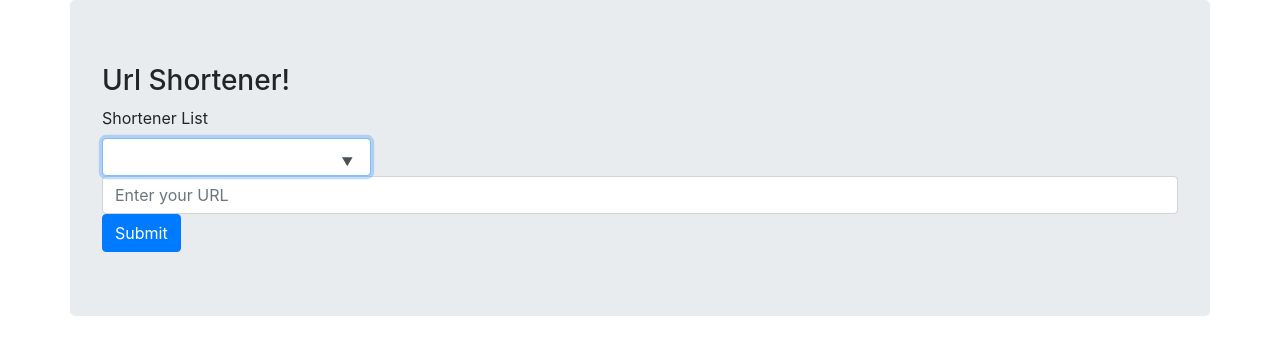
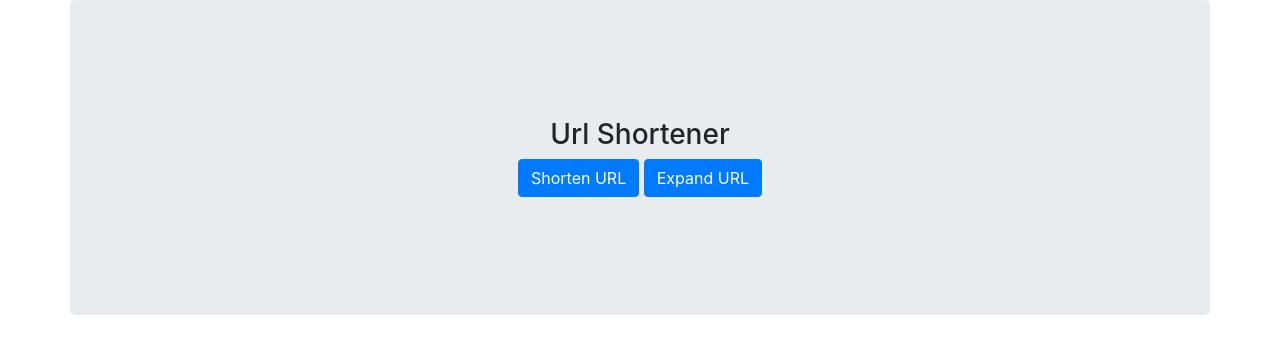
Before and after one commit to alrafiabdullah/URL-Shortener, a Django app: page / in a window 1280 px wide. Shown: the top 355 px of the page. Run offline with Django 3.2, Linux system fonts and the light colour scheme; some libraries are stand-ins or nearby versions.

Commit message:
url expand feature added

```diff
--- a/main/urls.py
+++ b/main/urls.py
@@ -4,6 +4,7 @@ from . import views
 
 urlpatterns = [
     path('', views.index, name='index'),
-    path('process', views.url_process, name='process'),
+    path('process', views.longURL_process, name='process'),
+    path('expand', views.shortURL_process, name='expand'),
     path('copy', views.copy_process, name='copy'),
 ]
--- a/main/views.py
+++ b/main/views.py
@@ -14,7 +14,7 @@ def index(request):
     csrf_token = get_token(request)
     return render(request, "main/index.html")
 
-def url_process(request):
+def longURL_process(request):
     time.sleep(3)
     if request.method == "POST":
         mainURL = request.POST["mainURL"]
@@ -33,7 +33,32 @@ def url_process(request):
             except:
                 processed_url = "failed"
 
-#
+    return JsonResponse({
+        'message': processed_url
+    }, content_type="application/json", status=200)
+
+def shortURL_process(request):
+    time.sleep(3)
+    if request.method == "POST":
+        mainURL = request.POST["mainURL"]
+        choice = request.POST["choice"]
+
+        print(str(mainURL))
+
+        shortener = pyshorteners.Shortener()
+
+        if str(choice) == "TinyURL.com":
+            processed_url = shortener.tinyurl.expand(mainURL)
+        elif str(choice) == "NullPointer":
+            processed_url = shortener.nullpointer.expand(mainURL)
+        elif str(choice) == "Os.db":
+            processed_url = shortener.osdb.expand(mainURL)
+        else:
+            try:
+                processed_url = shortener.gitio.expand(mainURL)
+            except:
+                processed_url = "failed"
+
     return JsonResponse({
         'message': processed_url
     }, content_type="application/json", status=200)
--- a/static/main/index.js
+++ b/static/main/index.js
@@ -1,8 +1,25 @@
 document.addEventListener("DOMContentLoaded", () => {
   const mainForm = document.querySelector("#mainForm");
+  const expandForm = document.querySelector("#expandForm");
   const processed = document.querySelector(".processed");
+  const shorten = document.querySelector("#shorten");
+  const expand = document.querySelector("#expand");
 
+  mainForm.style.display = "none";
+  expandForm.style.display = "none";
   processed.style.display = "none";
+
+  shorten.addEventListener("click", () => {
+    mainForm.style.display = "block";
+    expandForm.style.display = "none";
+    processed.style.display = "none";
+  });
+
+  expand.addEventListener("click", () => {
+    expandForm.style.display = "block";
+    mainForm.style.display = "none";
+    processed.style.display = "none";
+  });
 
   mainForm.addEventListener("submit", function (e) {
     e.preventDefault();
@@ -35,7 +52,74 @@ document.addEventListener("DOMContentLoaded", () => {
                 <button class="btn btn-info" id="copy">Copy Link</button>
               </div>
           `;
-          const copyButton = document.querySelector("#copy");
+
+          $("#copy").click(function (e) {
+            e.preventDefault();
+
+            $.ajax({
+              type: "POST",
+              url: "/copy",
+              data: {
+                mainURL: `${response.message}`,
+                csrfmiddlewaretoken: csrfToken,
+                credentials: "include",
+              },
+
+              success: function (response) {
+                const newDiv = document.createElement("div");
+                newDiv.innerHTML = `
+                  <div class="alert alert-info">
+                    <h3>The URL has been copied to your clipboard!</h3>
+                  </div>
+                `;
+                processed.append(newDiv);
+              },
+
+              error: function (err) {
+                console.log(JSON.stringify(err));
+              },
+            });
+          });
+        }
+      },
+
+      error: function (err) {
+        console.log(JSON.stringify(err));
+      },
+    });
+  });
+
+  expandForm.addEventListener("submit", function (e) {
+    e.preventDefault();
+    console.log("Expand!");
+
+    let csrfToken = $("input[name=csrfmiddlewaretoken]").val();
+
+    $.ajax({
+      type: "POST",
+      url: "/expand",
+      data: {
+        mainURL: $("#shortURL").val(),
+        choice: $("#expand").val(),
+        csrfmiddlewaretoken: csrfToken,
+        credentials: "include",
+      },
+
+      success: function (response) {
+        processed.style.display = "block";
+
+        if (response.message === "failed") {
+          processed.innerHTML = `
+              <h5 class="alert alert-danger">Please select a valid choice/shortened link and try again!</h5>
+          `;
+        } else {
+          processed.innerHTML = `
+              <div class="alert alert-success">
+                <h5>Your processed link is ready!</h5>
+                <a id="shortened" target="_blank" href="${response.message}">${response.message}</a><span> (Opens in a new window)</span>
+                <button class="btn btn-info" id="copy">Copy Link</button>
+              </div>
+          `;
 
           $("#copy").click(function (e) {
             e.preventDefault();
--- a/templates/main/index.html
+++ b/templates/main/index.html
@@ -9,7 +9,11 @@
 
 {% block bodyblock %}
     <div class="container jumbotron">
-        <h3>Url Shortener!</h3>
+        <div style="text-align: center; margin: 5%;">
+            <h3>Url Shortener</h3>
+            <button class="btn btn-primary" id="shorten">Shorten URL</button>
+            <button class="btn btn-primary" id="expand">Expand URL</button>
+        </div>
         <form id="mainForm">
             {% csrf_token %}
             <label for="shortener">Shortener List</label>
@@ -20,7 +24,21 @@
                 <option value="NullPointer">
                 <option value="Os.db">
             </datalist>
-            <input class="form-control" type="url" id="mainURL" placeholder="Enter your URL" required>
+            <small>For Git.io please enter a GitHub link</small>
+            <input class="form-control" type="url" id="mainURL" placeholder="Enter your long URL" required>
+            <input class="btn btn-primary" type="submit">
+        </form>
+        <form id="expandForm">
+            {% csrf_token %}
+            <label for="expand">Expand List</label>
+            <input class="form-control col-md-3" list="expands" id="expand" autofocus required>
+            <datalist id="expands">
+                <option value="Git.io">
+                <option value="TinyURL.com">
+                <option value="NullPointer">
+                <option value="Os.db">
+            </datalist>
+            <input class="form-control" type="url" id="shortURL" placeholder="Enter your shortened URL" required>
             <input class="btn btn-primary" type="submit">
         </form>
         <div class="processed"></div>
```
